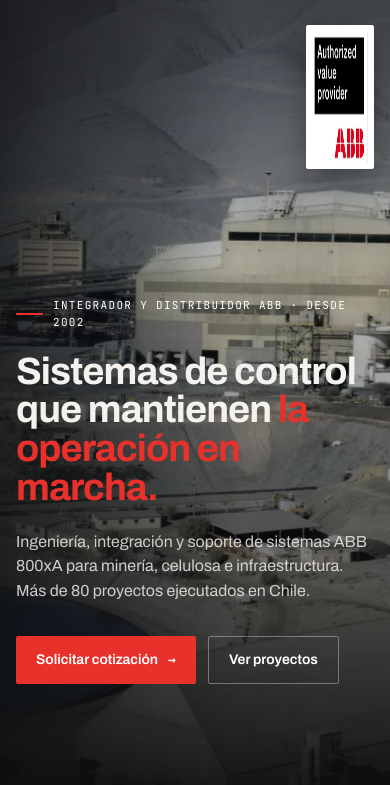
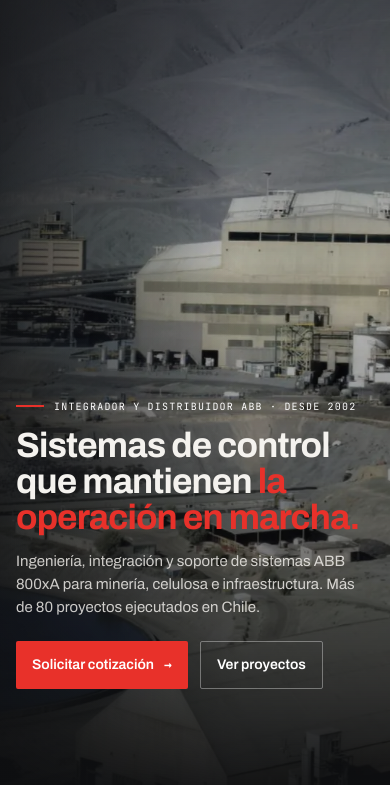
Before and after one commit to cryptogus056-beep/FSMlimitada-web, a plain HTML site: page index.html in a window 390 px wide. Shown: the part 59-844 px from the top of the page. Drawn offline with Linux system fonts and the light colour scheme.

Commit message:
Corrige superposiciones de la portada en celular
En pantallas chicas el sello ABB tapaba el titular, las etiquetas de la
foto aérea quedaban sobre el sello y detrás de la ficha, y en iPhone SE
el titular quedaba cortado bajo el menú. En celular se ocultan el sello
flotante y las etiquetas, el texto se alinea al fondo dentro del espacio
libre, el titular se ajusta al alto de la pantalla y se deja margen
inferior para el botón flotante de Netlify.

Co-Authored-By: Claude Opus 5.5 <noreply@anthropic.com>
Claude-Session: https://claude.ai/code/session_01AJq3LdBwGbwq635bkTJvpN

```diff
--- a/index.html
+++ b/index.html
@@ -75,7 +75,7 @@ a{color:inherit;text-decoration:none}
 .hero-copy .inner{max-width:780px;opacity:var(--c1,1);transform:translateY(calc(var(--p,0) * -60px))}
 .eyebrow{display:inline-flex;align-items:center;gap:10px;color:#fff;margin-bottom:22px}
 .eyebrow::before{content:"";width:28px;height:2px;background:var(--red)}
-h1{font-size:clamp(38px,6.2vw,78px);line-height:1.02;font-weight:700;letter-spacing:-.025em}
+h1{font-size:clamp(30px,min(9vw,8.6vh),78px);line-height:1.02;font-weight:700;letter-spacing:-.025em}
 h1 em{font-style:normal;color:var(--red)}
 .hero-sub{margin-top:22px;font-size:clamp(16px,1.6vw,19px);color:rgba(244,242,238,.82);max-width:600px}
 .hero-ctas{display:flex;gap:12px;flex-wrap:wrap;margin-top:32px}
@@ -256,9 +256,16 @@ footer p{color:var(--t-dim);font-size:13px}
 }
 @media (max-width:720px){
   .hero{height:190vh}
-  .hero-badge{top:84px;width:68px}
-  .hud .t1{left:40%;top:30%}.hud .t2{left:52%;top:42%}.hud .t3{display:none}
-  .hero-progress{display:none}
+  .hero-badge,.hud .tag,.hero-progress{display:none}
+  .hero-copy{top:68px;bottom:96px;display:flex;align-items:flex-end}
+  .hero-copy .wrap{width:100%}
+  .eyebrow{margin-bottom:14px;font-size:10px}
+  .hero-sub{margin-top:14px;font-size:15px}
+  .hero-ctas{margin-top:22px}
+  .hero-ctas .btn{padding:12px 16px}
+  .hud-card{bottom:96px;padding:18px 18px}
+  .hud-card h2{font-size:19px;margin:6px 0 10px}
+  .spec{font-size:13px;gap:5px 14px}
   .sec-head{grid-template-columns:1fr;gap:18px}
   .sec-head .idx{max-width:120px}
   .nums .wrap{grid-template-columns:repeat(2,1fr)}
@@ -282,6 +289,10 @@ footer p{color:var(--t-dim);font-size:13px}
   .c-list li{grid-template-columns:1fr;gap:4px}
   .timeline{flex-wrap:wrap}
   .timeline div{flex:1 1 45%;padding-bottom:12px}
+}
+@media (max-width:720px) and (max-height:620px){
+  .hero-sub{display:none}
+  .hud-card .spec dt:nth-of-type(n+3),.hud-card .spec dd:nth-of-type(n+3){display:none}
 }
 @media (prefers-reduced-motion:reduce){
   html{scroll-behavior:auto}
```
